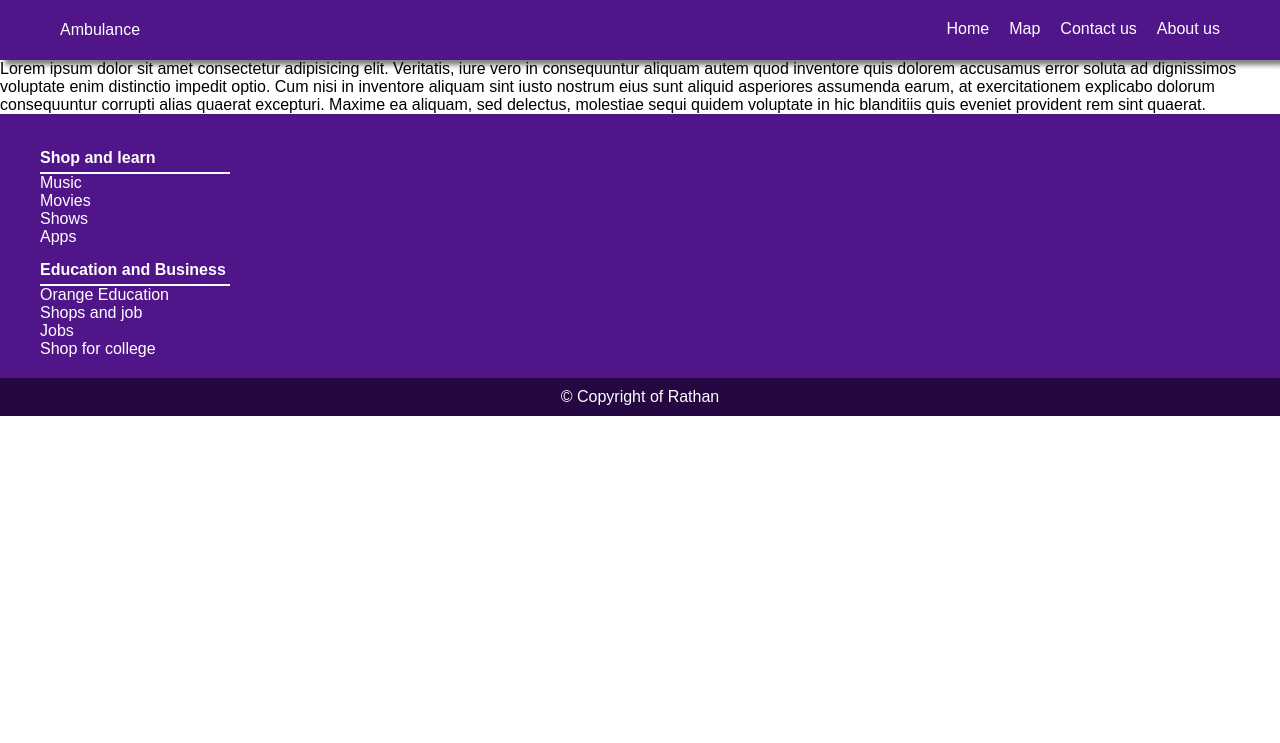
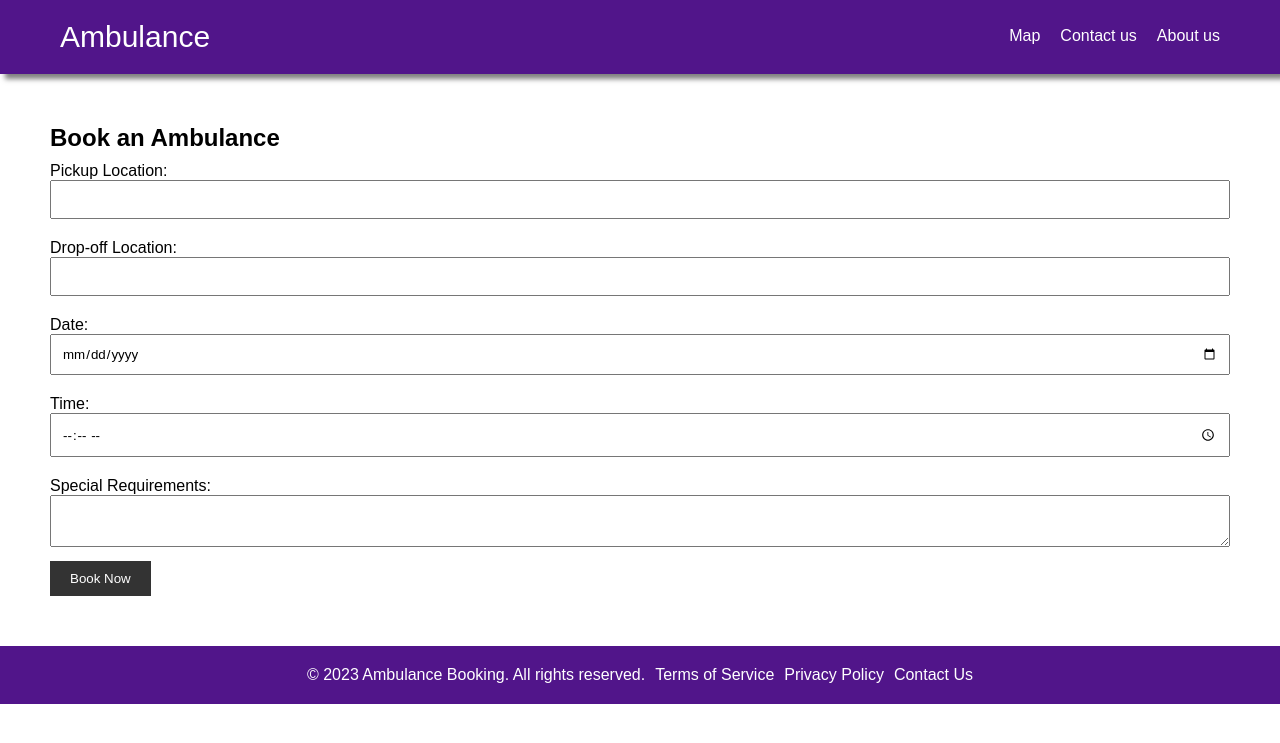
Before and after one commit to Pradwin/WebProject, a FastAPI app: page / in a window 1280 px wide. Shown: the top 743 px of the page. Run offline with FastAPI, Linux system fonts and the light colour scheme.

Commit message:
Modified FrontEnd in About,Contact and Book Page

```diff
--- a/templates/index.html
+++ b/templates/index.html
@@ -1,5 +1,6 @@
 <!DOCTYPE html>
 <html lang="en">
+
 <head>
     <meta charset="UTF-8">
     <meta http-equiv="X-UA-Compatible" content="IE=edge">
@@ -7,48 +8,174 @@
     <title>Document</title>
     <link rel="stylesheet" href="{{ url_for('static', path='style.css') }}">
 </head>
+<style>
+    * {
+        margin: 0;
+        padding: 0;
+        box-sizing: border-box;
+        font-family: sans-serif;
+        scroll-behavior: smooth;
+    }
+
+    ul {
+        list-style: none;
+    }
+
+    a {
+        text-decoration: none;
+        color: white;
+    }
+
+    .container {
+        max-width: 1200px;
+        margin: 0 auto;
+    }
+
+    header {
+        background-color: rgb(81, 21, 138);
+        position: sticky;
+        top: 0;
+        z-index: 100;
+        box-shadow: 5px 5px 5px rgba(0, 0, 0, 0.5);
+    }
+
+    nav {
+        display: flex;
+        justify-content: space-between;
+        align-items: center;
+        color: white;
+        padding: 20px;
+    }
+
+    .logo {
+        font-size: 30px;
+        font-weight: 600px;
+    }
+
+    nav ul {
+        display: flex;
+        gap: 20px;
+        align-items: center;
+    }
+
+    nav ul li {
+        border-bottom: 2px solid transparent;
+        transition: 0.1s ease-in;
+    }
+
+    nav ul li:hover {
+        border-bottom: 2px solid white;
+        transition: 0.1s ease-in;
+    }
+
+    section {
+        padding: 50px;
+    }
+
+    section h2 {
+        margin-top: 0;
+    }
+
+    form label {
+        display: block;
+        margin-top: 10px;
+    }
+
+    form input[type="text"],
+    form input[type="date"],
+    form input[type="time"],
+    form textarea {
+        width: 100%;
+        padding: 10px;
+        margin-bottom: 10px;
+    }
+
+    form input[type="submit"] {
+        background-color: #333;
+        color: #fff;
+        border: none;
+        padding: 10px 20px;
+        cursor: pointer;
+    }
+
+/* Your existing CSS styles */
+
+footer {
+    background-color: rgb(81, 21, 138);
+  color: #fff;
+  padding: 20px;
+  text-align: center;
+}
+
+.footer-content {
+  display: flex;
+  justify-content: center;
+  align-items: center;
+}
+
+.footer-content p {
+  margin: 0;
+}
+
+.footer-content a {
+  color: #fff;
+  text-decoration: none;
+  margin-left: 10px;
+}
+
+.footer-content a:hover {
+  text-decoration: underline;
+}
+
+</style>
+
 <body>
     <header>
         <nav class="container">
             <div class="logo">Ambulance</div>
             <ul>
-          <a href="home.html"><li>Home</li></a>
-          <a href="https://maps.app.goo.gl/hmQvw8DyJ4egEP3k8/"><li>Map</li></a>
-          <a href="contact.html"><li>Contact us</li></a>
-          <a href="about.html"><li>About us</li></a>
+                <a href="https://maps.app.goo.gl/hmQvw8DyJ4egEP3k8/">
+                    <li>Map</li>
+                </a>
+                <a href="contact.html">
+                    <li>Contact us</li>
+                </a>
+                <a href="about.html">
+                    <li>About us</li>
+                </a>
             </ul>
         </nav>
     </header>
-    <main>
-Lorem ipsum dolor sit amet consectetur adipisicing elit. Veritatis, iure vero in consequuntur aliquam autem quod inventore quis dolorem accusamus error soluta ad dignissimos voluptate enim distinctio impedit optio. Cum nisi in inventore aliquam sint iusto nostrum eius sunt aliquid asperiores assumenda earum, at exercitationem explicabo dolorum consequuntur corrupti alias quaerat excepturi. Maxime ea aliquam, sed delectus, molestiae sequi quidem voluptate in hic blanditiis quis eveniet provident rem sint quaerat.
-    </main>
+    <section id="booking">
+        <h2>Book an Ambulance</h2>
+        <form>
+            <label for="pickup">Pickup Location:</label>
+            <input type="text" id="pickup" name="pickup" required>
+
+            <label for="dropoff">Drop-off Location:</label>
+            <input type="text" id="dropoff" name="dropoff" required>
+
+            <label for="date">Date:</label>
+            <input type="date" id="date" name="date" required>
+
+            <label for="time">Time:</label>
+            <input type="time" id="time" name="time" required>
+
+            <label for="requirements">Special Requirements:</label>
+            <textarea id="requirements" name="requirements"></textarea>
+
+            <input type="submit" value="Book Now">
+        </form>
+    </section>
     <footer>
-        <section class="footer-upper">
-            <div class="container">
-                <div class="footer-links">
-                    <h4>Shop and learn</h4>
-                    <ul>
-                        <li>Music</li>
-                        <li>Movies</li>
-                        <li>Shows</li>
-                        <li>Apps</li>
-                    </ul>
+        <div class="footer-content">
+          <p>&copy; 2023 Ambulance Booking. All rights reserved.</p>
+          <a href="terms.html">Terms of Service</a>
+          <a href="privacy.html">Privacy Policy</a>
+          <a href="contact.html">Contact Us</a>
         </div>
-                <div class="footer-links">
-                    <h4>Education and Business</h4>
-                    <ul>
-                        <li>Orange Education</li>
-                        <li>Shops and job</li>
-                        <li>Jobs</li>
-                        <li>Shop for college</li>
-                    </ul>
-                </div>
-            </div>
-        </section>
-        <section class="footer-lower">
-            <p>&#169 Copyright of Rathan</p>
-        </section>
       </footer>
 
 </body>
+
 </html>
```
Also changed, not shown: templates/about.html (+222 -0 lines), templates/contact.html (+172 -0 lines), templates/home.html (deleted). Lines whose indentation alone changed are shown as unchanged.
